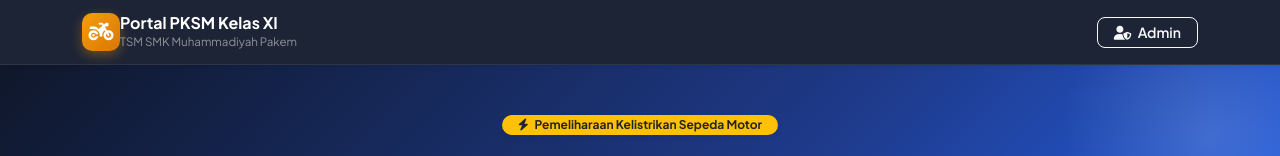
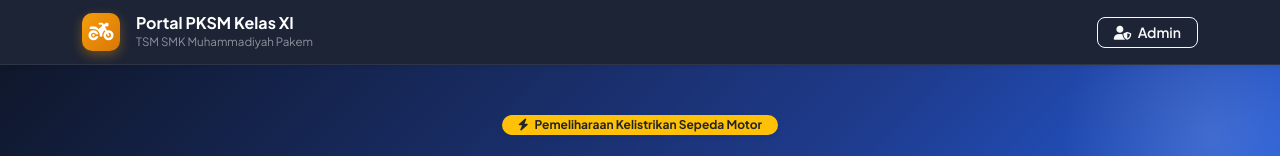
Before and after one commit to sigit-p/tugas-laporan, a plain HTML site: page index.html in a window 1280 px wide. Shown: the top 156 px of the page. Drawn offline with nearby package versions, Linux system fonts and the light colour scheme.

Commit message:
Update navbar brand link styling

```diff
--- a/index.html
+++ b/index.html
@@ -241,7 +241,7 @@
 <!-- NAVBAR -->
 <nav class="navbar navbar-dark top-navbar py-2.5 shadow-sm">
   <div class="container">
-    <a class="navbar-brand d-flex align-items-center gap-2.5 fw-bold" href="#" onclick="kembaliKeBeranda(event)">
+<a class="navbar-brand d-flex align-items-center gap-3 fw-bold" href="#" onclick="kembaliKeBeranda(event)">
       <span class="brand-icon"><i class="fas fa-motorcycle"></i></span>
       <div>
         <div class="lh-sm fs-6">Portal PKSM Kelas XI</div>
```
